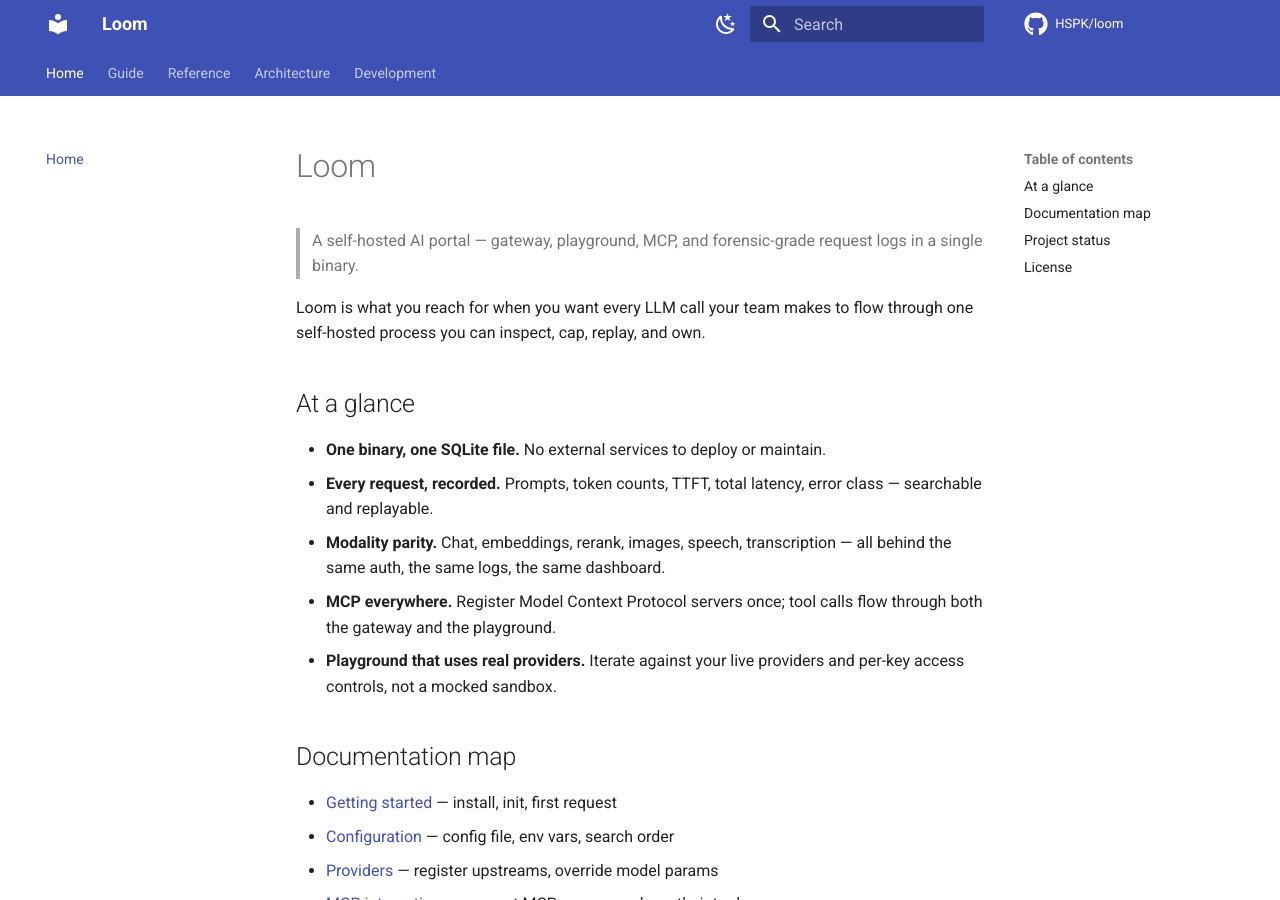
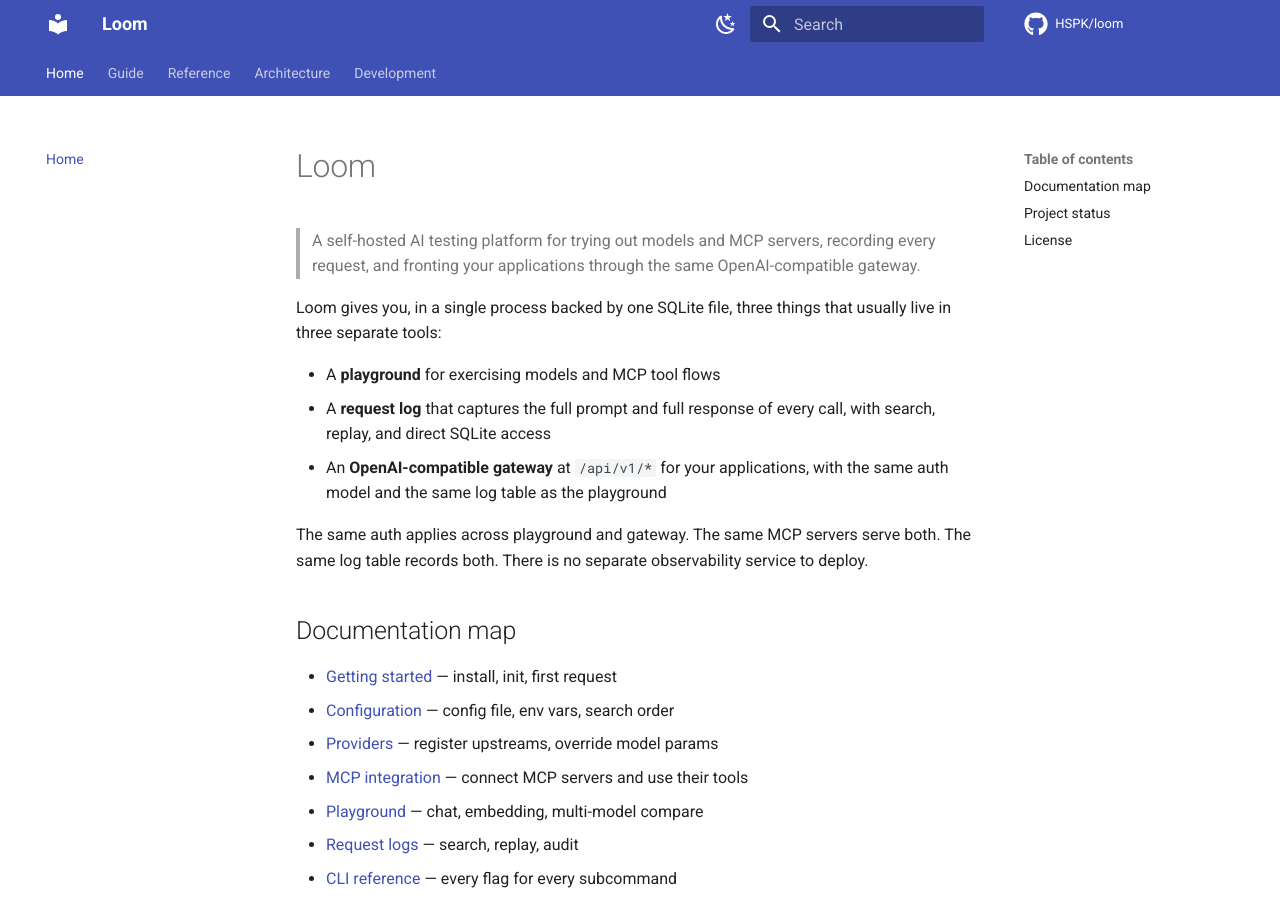
Before and after one commit to HSPK/aiui, an MkDocs documentation site: the page built from docs/index.md, in a window 1280 px wide and 900 px high. Built offline with MkDocs 1.6.1 and Material for MkDocs 9.7.7, drawn with Linux system fonts in a browser that asks for light colours; comment, search, counter and statistics services are not loaded.

Commit message:
docs: reposition Loom as a self-hosted AI testing platform
Previous README/docs framing leaned too playful and led with
'gateway' as the primary identity. Loom is foremost a testing
platform — playground for trying models and MCP servers, complete
request logs for forensics — that also speaks OpenAI on the wire so
applications can use it as a gateway.

* README rewritten in a sober tone: what it does → MCP testing →
  request logs → quickstart → single-process trade-off → docs.
  No emoji-heavy section headings; no anti-pattern complaints
  about competitors.
* docs/index.md and mkdocs.yml site_description aligned with the
  testing-platform-first framing.
* docs/architecture.md 'Why this matters' replaced with a more
  honest 'Single-process trade-off' note.
* CLI meta.description and package.json description match.

Verified: bun run build:cli green; mkdocs build --strict green;
loom --help shows the new description.

Co-authored-by: Copilot <223556219+Copilot@users.noreply.github.com>

```diff
--- a/docs/index.md
+++ b/docs/index.md
@@ -1,16 +1,21 @@
 # Loom
 
-> A self-hosted AI portal — gateway, playground, MCP, and forensic-grade request logs in a single binary.
+> A self-hosted AI testing platform for trying out models and MCP servers,
+> recording every request, and fronting your applications through the same
+> OpenAI-compatible gateway.
 
-Loom is what you reach for when you want every LLM call your team makes to flow through one self-hosted process you can inspect, cap, replay, and own.
+Loom gives you, in a single process backed by one SQLite file, three things
+that usually live in three separate tools:
 
-## At a glance
+- A **playground** for exercising models and MCP tool flows
+- A **request log** that captures the full prompt and full response of every
+  call, with search, replay, and direct SQLite access
+- An **OpenAI-compatible gateway** at `/api/v1/*` for your applications, with
+  the same auth model and the same log table as the playground
 
-- **One binary, one SQLite file.** No external services to deploy or maintain.
-- **Every request, recorded.** Prompts, token counts, TTFT, total latency, error class — searchable and replayable.
-- **Modality parity.** Chat, embeddings, rerank, images, speech, transcription — all behind the same auth, the same logs, the same dashboard.
-- **MCP everywhere.** Register Model Context Protocol servers once; tool calls flow through both the gateway and the playground.
-- **Playground that uses real providers.** Iterate against your live providers and per-key access controls, not a mocked sandbox.
+The same auth applies across playground and gateway. The same MCP servers
+serve both. The same log table records both. There is no separate
+observability service to deploy.
 
 ## Documentation map
 
@@ -28,7 +33,9 @@ Loom is what you reach for when you want every LLM call your team makes to flow
 
 ## Project status
 
-Loom is under active development. The public surface (HTTP API, CLI flags, config file shape) is stabilising but may still change before `1.0`. Pin a specific version in production until `1.0.0` ships.
+Loom is under active development. The public surface (HTTP API, CLI flags,
+config file shape) is stabilising but may still change before `1.0`. Pin a
+specific version in production until `1.0.0` ships.
 
 ## License
 
--- a/mkdocs.yml
+++ b/mkdocs.yml
@@ -1,5 +1,5 @@
 site_name: Loom
-site_description: A self-hosted AI portal — gateway, playground, MCP, and forensic-grade request logs in a single binary.
+site_description: A self-hosted AI testing platform for trying out models and MCP servers, with full request logs and an OpenAI-compatible gateway.
 site_author: HSPK and contributors
 site_url: https://hspk.github.io/loom
 
--- a/package.json
+++ b/package.json
@@ -1,7 +1,7 @@
 {
   "name": "@hspk/loom",
   "version": "0.1.0",
-  "description": "A self-hosted dev portal that weaves LLM providers, MCP tools, and a playground into one OpenAI-compatible surface.",
+  "description": "Self-hosted AI testing platform — try models and MCP servers, log every request, and front your apps through an OpenAI-compatible gateway.",
   "keywords": [
     "ai",
     "ai-gateway",
```
Also changed, not shown: README.md (+67 -75 lines), docs/architecture.md (+5 -6 lines), 1 other file.
